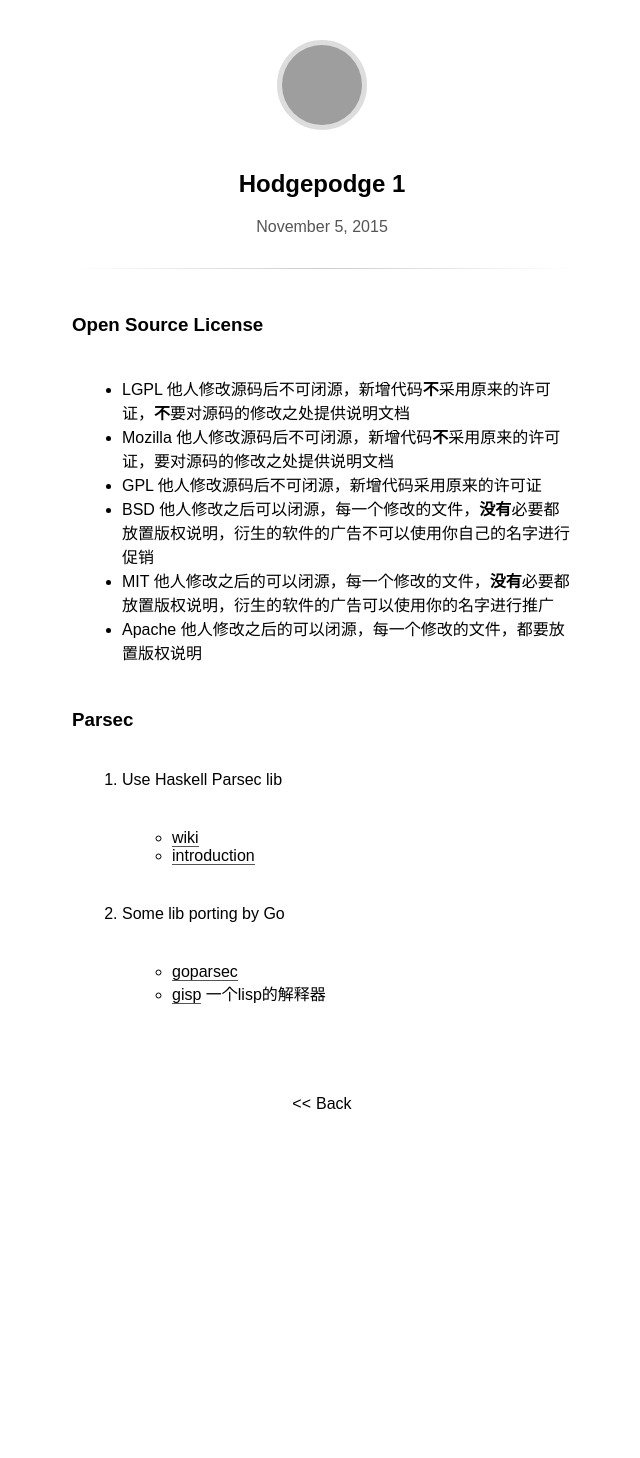
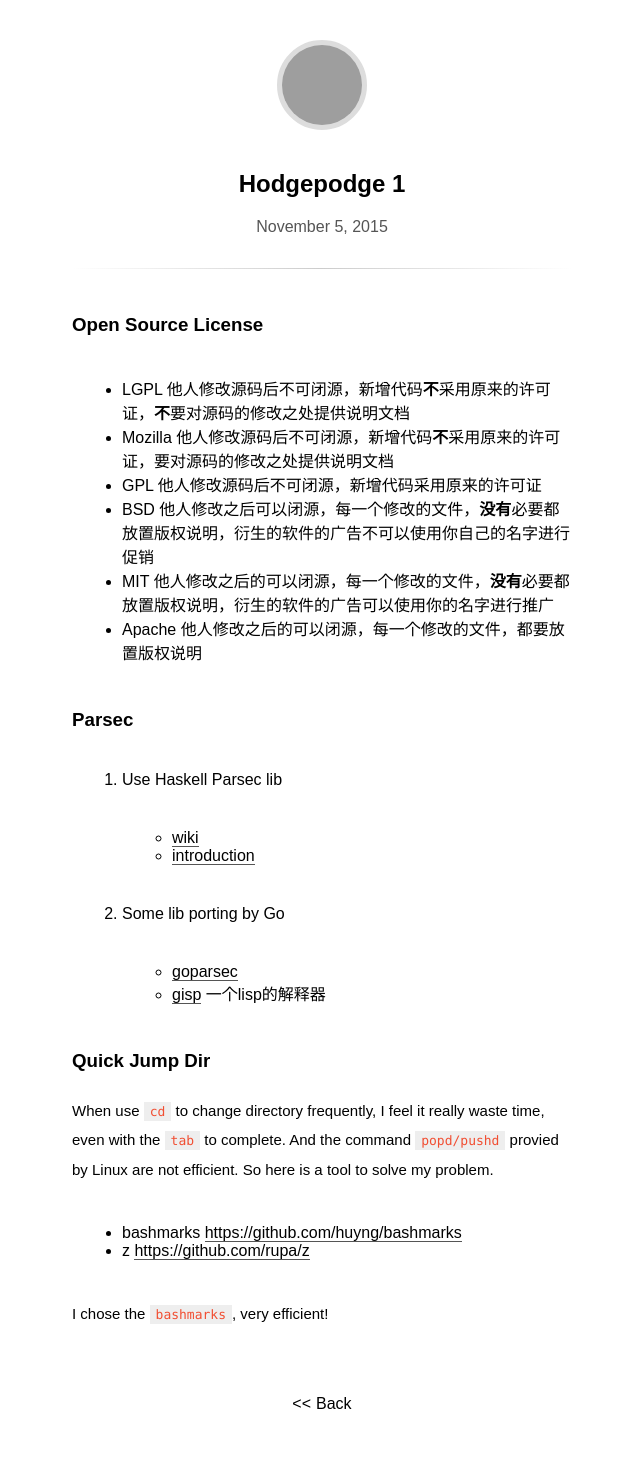
Before and after one commit to JesseEisen/DailyKeep, a Jekyll site: the page built from _posts/2015-11-05-mess.md, in a window 1280 px wide. Shown: the whole page, without its empty margins (318-958 px from the left). Built offline with Jekyll 4.4.1, drawn with Linux system fonts in a browser that asks for light colours; some web fonts are replaced; before the commit the page ends 1158 px from its top, so only the background shows below that; grey boxes are pictures that could not be loaded.

Commit message:
11.05 append

```diff
--- a/_posts/2015-11-05-mess.md
+++ b/_posts/2015-11-05-mess.md
@@ -21,3 +21,14 @@ updated: 2015-11-05  16:21
 2. Some lib porting by Go
     + [goparsec](https://github.com/Dwarfartisan/goParsec)
     + [gisp](https://github.com/Dwarfartisan/gisp) 一个lisp的解释器
+
+### Quick Jump Dir
+
+When use `cd` to change directory frequently, I feel it really waste time, even
+with the `tab` to complete. And the command `popd/pushd`  provied by Linux are
+not efficient. So here is a tool to solve my problem.
+
++ bashmarks [https://github.com/huyng/bashmarks](https://github.com/huyng/bashmarks)
++ z [https://github.com/rupa/z](https://github.com/rupa/z)
+
+I chose the `bashmarks`, very efficient!
```
